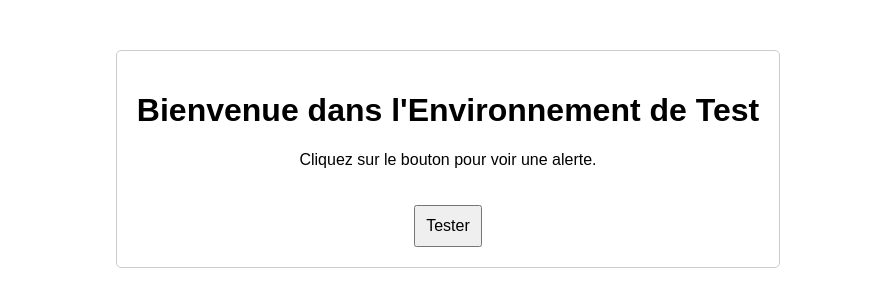
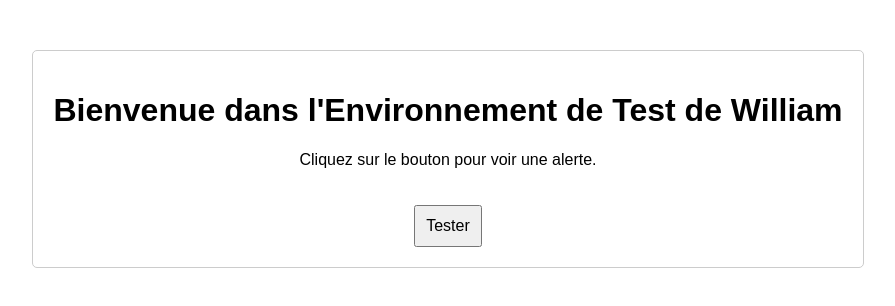
Before and after one commit to wilfo007/2025-Projet, a plain HTML site: page index.html in a window 1280 px wide. Shown: the whole page, without its empty margins (192-1087 px from the left). Drawn offline with Linux system fonts and the light colour scheme.

Commit message:
Update index.html
de william

```diff
--- a/index.html
+++ b/index.html
@@ -25,7 +25,7 @@
 </head>
 <body>
     <div class="container">
-        <h1>Bienvenue dans l'Environnement de Test</h1>
+        <h1>Bienvenue dans l'Environnement de Test de William</h1>
         <p>Cliquez sur le bouton pour voir une alerte.</p>
         <button onclick="testFunction()">Tester</button>
     </div>
```
